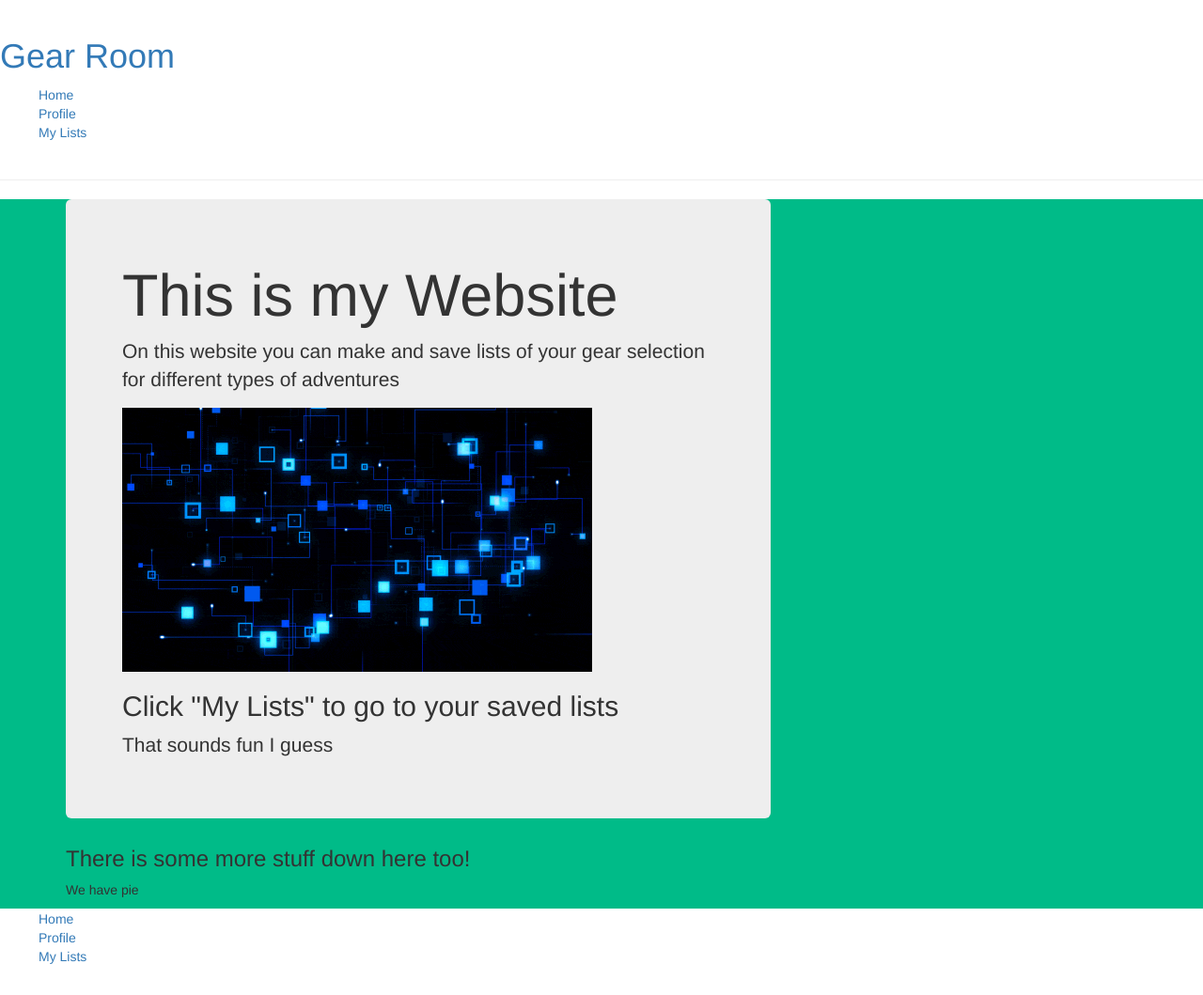
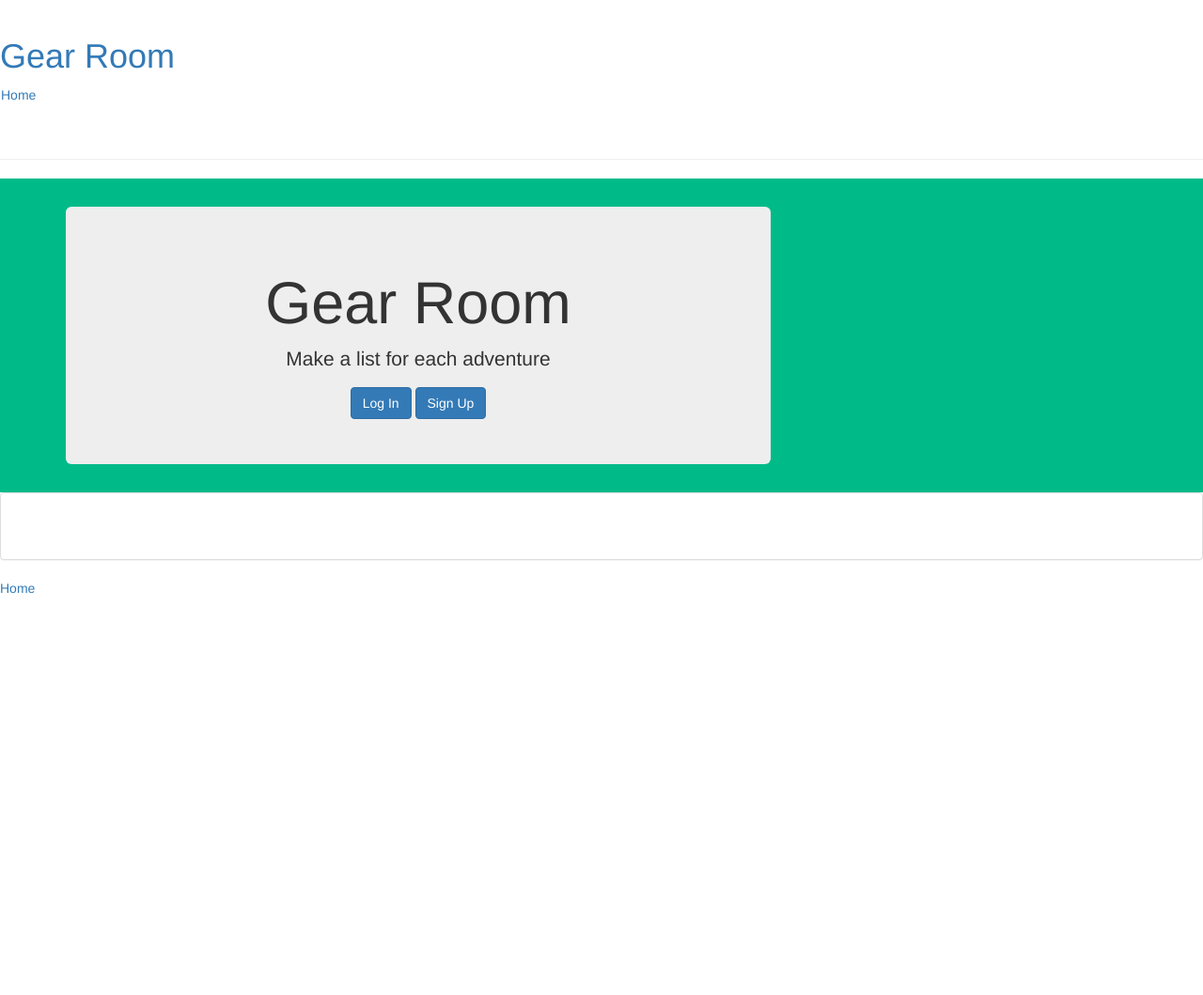
Before and after one commit to ashlibaldwin/GearList, a Django app: template polls/templates/polls/home.html in a window 1280 px wide. Shown: the whole page at 94% size. After the commit the page ends 632 px from the top, so only its background shows below. Run offline with Django 3.2, Linux system fonts and the light colour scheme; the template is opened without the code that fills it, so the values that code supplies are empty; some libraries are stand-ins or nearby versions.

Commit message:
add things to lists and add new lists. Style some stuff, make a login page

```diff
--- a/polls/models.py
+++ b/polls/models.py
@@ -33,18 +33,16 @@ def was_published_recently(self):
 
 class List(models.Model):
 
-    title = models.CharField(max_length=250, unique=True)
+    title = models.CharField("List Name", max_length=250, unique=True)
 
     def __str__(self):
 
         return self.title
 
 
-
-
 class Item(models.Model):
 
-  title = models.CharField(max_length=250)
+  title = models.CharField("Item Name", max_length=250)
 
   created_date = models.DateTimeField(default=datetime.datetime.now)
 
--- a/polls/static/polls/style.css
+++ b/polls/static/polls/style.css
@@ -9,3 +9,6 @@
 .navbar ul {
 	list-style-type: none;
 }
+.jumbotron {
+	margin-top: 30px;
+}
--- a/polls/templates/base.html
+++ b/polls/templates/base.html
@@ -17,11 +17,13 @@
         <h1><a href="/">Gear Room</a></h1>
 
         <div class="navbar">
-            <ul>
-                <a href="/"><li>Home</li></a>
-                <a href="/polls/profile"><li>Profile</li></a>
-                <a href="/polls/list"><li>My Lists</li></a>
-            </ul>
+            <div class="row">
+                <a href="/" class="col-md-4">Home</a>
+                {% if user.is_authenticated %}
+                <a href="/polls/profile" class="col-md-4">Profile</a>
+                <a href="/polls/list" class="col-md-4">My Lists</a>
+                {% endif %}
+            </div>
 
         </div>
     </div>
@@ -39,15 +41,18 @@
         </div>
     </div>
 </div>
+<div class="panel panel-default">
+    <div class="navbar footer-panel">
+    </div>
+</div>
+        <div class="row">
+                <a href="/" class="col-md-4">Home</a>
+                {% if user.is_authenticated %}
+                <a href="/polls/profile" class="col-md-4">Profile</a>
+                <a href="/polls/list" class="col-md-4">My Lists</a>
 
-    <div class="navbar page-footer">
-        <ul>
-            <a href="/"><li>Home</li></a>
-            <a href="/polls/profile"><li>Profile</li></a>
-            <a href="/polls/list"><li>My Lists</li></a>
-
-
-        </ul>
+            {% endif %}
+            </div>
     </div>
 </div>
 
--- a/polls/templates/polls/home.html
+++ b/polls/templates/polls/home.html
@@ -21,29 +21,29 @@
 <body>
 
 <div class="jumbotron">
-	<div class="container">
+	<div class="container text-center">
 		<div class="row">
-			<h1>This is my Website</h1>
-			<p>On this website you can make and save lists of your gear selection for different types of adventures</p>
-		</div>
-
-		<div class="row">
-			<img src="{% static 'polls/images/background.gif' %}">
+			<h1>Gear Room</h1>
+			<p>Make a list for each adventure</p>
 		</div>
 	</div>
+	{% if user.is_authenticated %}
 
 	<div class="container">
-		<div class="row">
-			<h2>Click "My Lists" to go to your saved lists</h2>
-			<p>That sounds fun I guess</p>
+		<div class="row text-center">
+			<a  href="/polls/list"><button type="button" class="btn btn-primary">My Lists</button></a>
+
+			{% else %}
+			<div class="text-center">
+			<button class="btn btn-primary">Log In</button>
+			<button class="btn btn-primary">Sign Up</button>
+			</div>
+			{% endif %}
 		</div>
 	</div>
 </div>
 
-<div class="containter">
-	<h3>There is some more stuff down here too!</h3>
-	<p>We have pie</p>
-</div>
+
 
 
 
```
Also changed, not shown: polls/forms.py (added, +17 -0 lines), polls/templates/polls/list.html (+14 -1 lines), polls/templates/polls/list_detail.html (+23 -4 lines), polls/views.py (+34 -5 lines), db.sqlite3, polls/migrations/0004_auto_20160716_1506.py (added).
